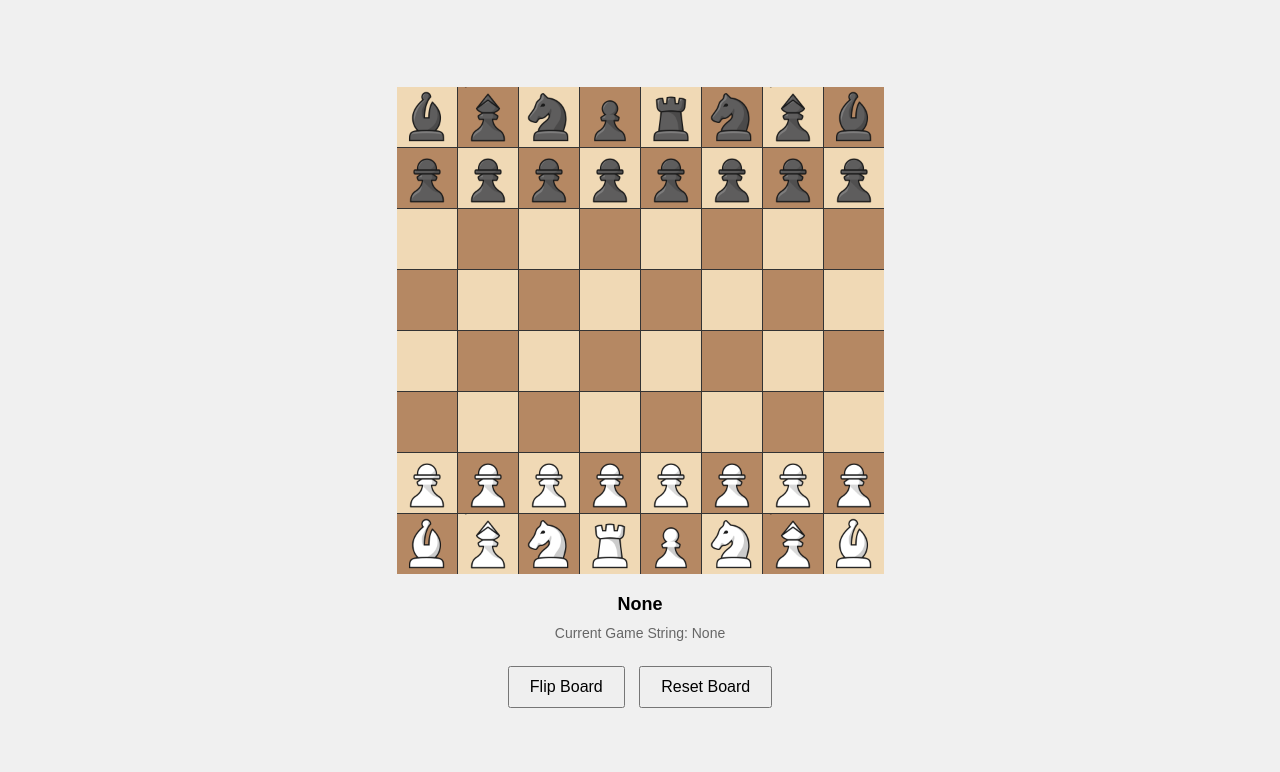
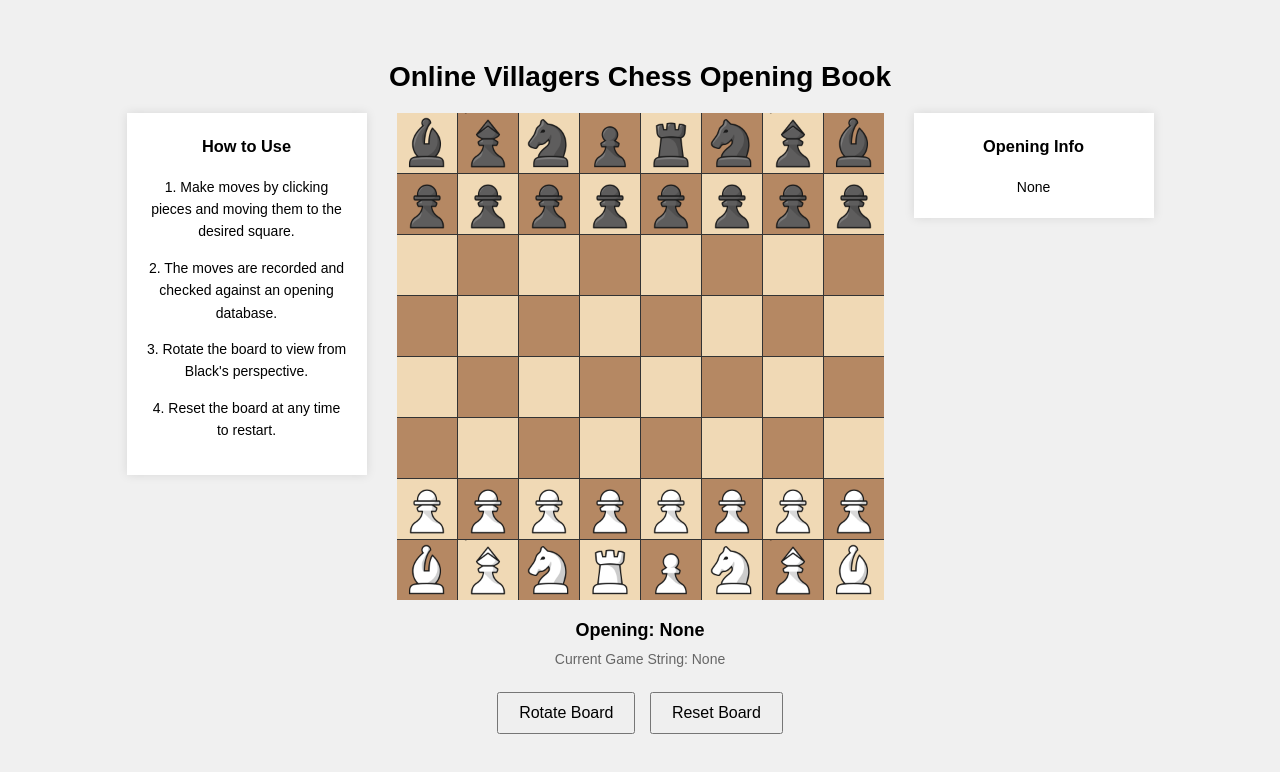
Before and after one commit to mrgwbland/vc-website, a plain HTML site: page index.html in a window 1280 px wide. Drawn offline with Linux system fonts and the light colour scheme.

Commit message:
More info given

```diff
--- a/index.html
+++ b/index.html
@@ -21,6 +21,17 @@
             align-items: center;
             justify-content: center;
             text-align: center;
+        }
+
+        #title {
+            font-size: 28px;
+            font-weight: bold;
+            margin-bottom: 20px;
+        }
+
+        .main {
+            display: flex;
+            align-items: flex-start;
         }
 
         #board {
@@ -75,16 +86,53 @@
         .controls {
             margin-top: 20px;
         }
+
+        .info-panel {
+            width: 200px;
+            background-color: #fff;
+            padding: 20px;
+            box-shadow: 0px 0px 10px rgba(0, 0, 0, 0.1);
+            font-size: 14px;
+            line-height: 1.6;
+        }
+
+        .info-panel h3 {
+            margin-top: 0;
+        }
+
+        #site-info {
+            margin-right: 30px;
+        }
+
+        #opening-info {
+            margin-left: 30px;
+        }
     </style>
 </head>
 <body>
     <div class="container">
-        <div id="board"></div>
-        <div id="opening-name">None</div>
-        <div id="game-string">Current Game String: <span id="game-string-value">None</span></div>
-        <div class="controls">
-            <button id="flip-button">Flip Board</button>
-            <button id="reset-button">Reset Board</button>
+        <div id="title">Online Villagers Chess Opening Book</div>
+        <div class="main">
+            <div id="site-info" class="info-panel">
+                <h3>How to Use</h3>
+                <p>1. Make moves by clicking pieces and moving them to the desired square.</p>
+                <p>2. The moves are recorded and checked against an opening database.</p>
+                <p>3. Rotate the board to view from Black's perspective.</p>
+                <p>4. Reset the board at any time to restart.</p>
+            </div>
+            <div>
+                <div id="board"></div>
+                <div id="opening-name">Opening: None</div>
+                <div id="game-string">Current Game String: <span id="game-string-value">None</span></div>
+                <div class="controls">
+                    <button id="flip-button">Rotate Board</button>
+                    <button id="reset-button">Reset Board</button>
+                </div>
+            </div>
+            <div id="opening-info" class="info-panel">
+                <h3>Opening Info</h3>
+                <div id="opening-info-content">None</div>
+            </div>
         </div>
     </div>
 
--- a/script.js
+++ b/script.js
@@ -97,7 +97,7 @@ function movePiece(startRow, startCol, destRow, destCol) {
 }
 
 const openingsData = `
-P1333;d4
+P1333;d4;White immediately takes the centre and goes for the royal pawn
 P1333P6444;d4, d5
 P1333P6444P3343;Classical Opening
 P1333P6444P3343P6141;Classical Opening, Dutch Defense
@@ -106,6 +106,7 @@ P1333P6141;German Defense
 P1333P6141P3343;German Defense, Standard Line
 P1333P6141P3343P6646;German Defense, Standard Line, g5
 P1333P6141P1121;German Defense, Bishop Variation
+P1333P6141P1121P6646B0011N7251B1120P6444P3343;West Wallaby Gambit;I played this novel gambit in the first game I ever beat Jack and have thus named this gambit after myself
 P1333P6141P1131;German Defense, Grandmaster's Gambit
 P1333P6141P1131P4131;German Defense, Grandmaster's Gambit Accepted
 P1636;g4
@@ -120,30 +121,29 @@ P1636P6646S0626;Tio Countergambit Declined, Sergeant Variation
 function checkOpening() {
     const openings = openingsData.trim().split('\n');
     let matchedOpening = 'None'; // Default if no match
-
-    console.log("Current Game String:", currentGameString);
-    console.log("Available Openings:", openings);
+    let matchedInfo = 'None'; // Default for opening info
 
     for (const line of openings) {
         if (line.trim() === '') continue; // Skip empty lines
 
-        const [sequence, openingName] = line.split(';');
-
-        console.log(`Checking Opening: ${sequence} -> ${openingName}`);
+        const parts = line.split(';');
+        const sequence = parts[0]; // Move sequence
+        const openingName = parts[1]; // Opening name
+        const openingInfo = parts[2] || ''; // Additional opening info, if any
 
         // Check if the game string starts with the current sequence
         if (currentGameString.startsWith(sequence)) {
-            console.log(`Match Found: ${sequence} -> ${openingName}`);
             matchedOpening = openingName;
-        } else {
-            console.log(`No Match: ${sequence} -> ${openingName}`);
+            matchedInfo = openingInfo; // Capture additional info if available
         }
     }
 
-    // Display the matched opening name
-    info.textContent = matchedOpening;
-    console.log("Matched Opening:", matchedOpening);
+    // Display the matched opening name and info
+    document.getElementById('opening-name').textContent = `Opening: ${matchedOpening}`;
+    document.getElementById('opening-info-content').textContent = matchedInfo || 'None'; // Display extra info if available
 }
+
+
 
 
 
```
